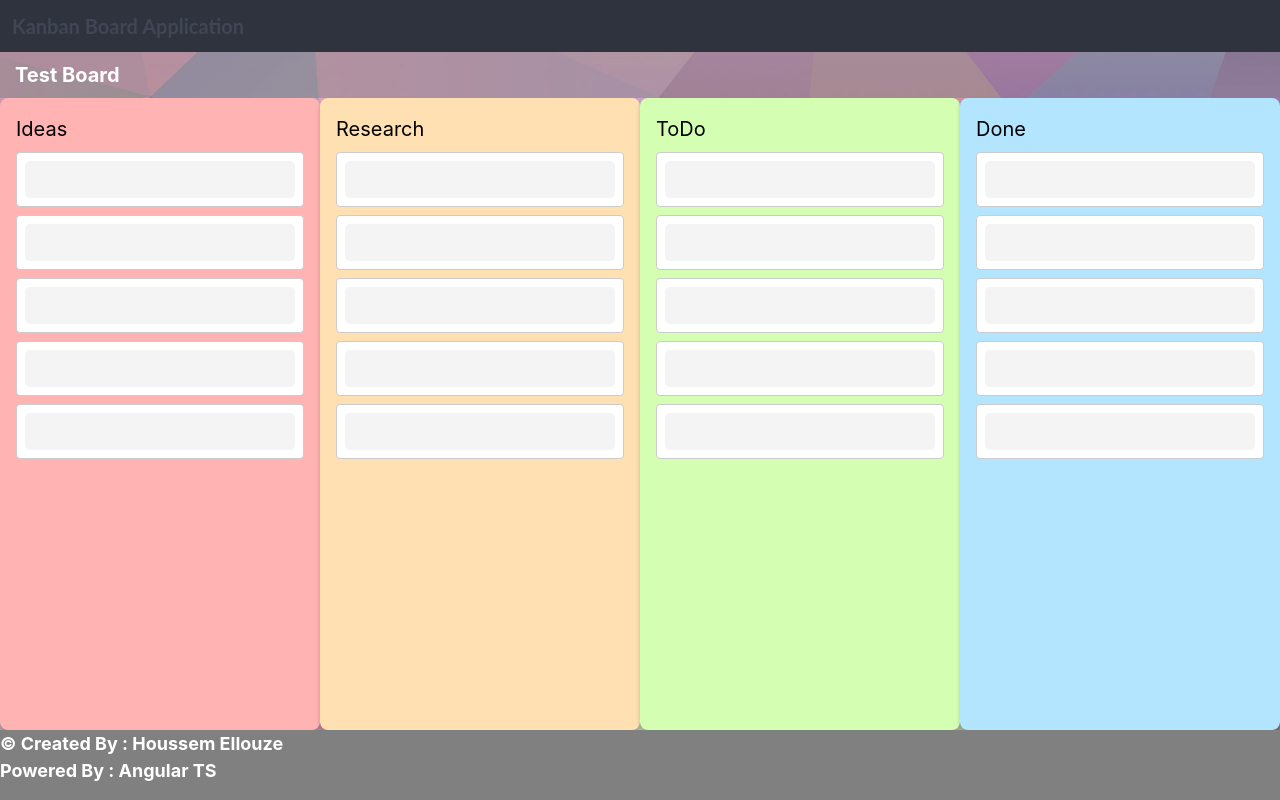
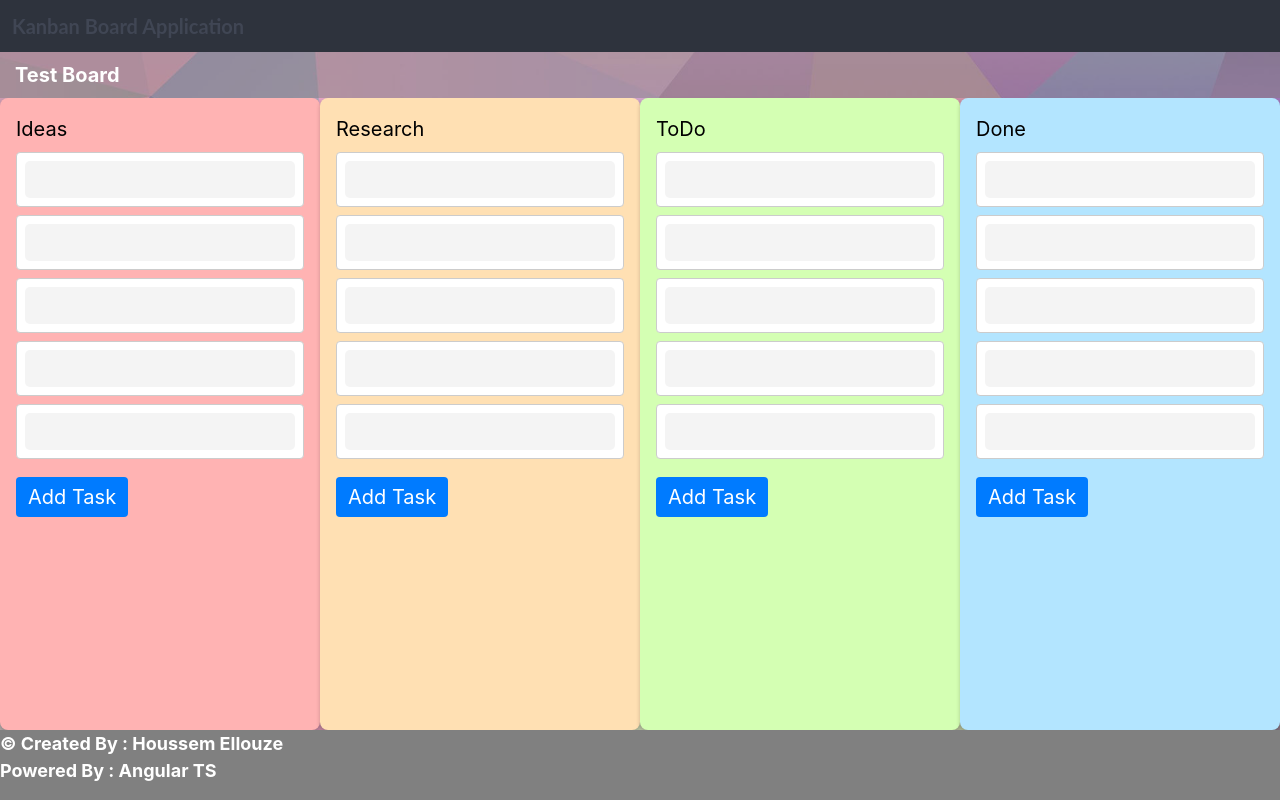
Before and after one commit to Houssem-Ellouze/KanbanMethodFullStack, an Angular app: page / in a window 1280 px wide. Built offline with nearby package versions, Linux system fonts and the light colour scheme; a web font is replaced by a local one.

Commit message:
Add Button Task

```diff
--- a/src/app/pages/main-view/main-view.component.html
+++ b/src/app/pages/main-view/main-view.component.html
@@ -1,4 +1,5 @@
 <div class="root">
+  <!-- Navbar -->
   <div class="navbar has-background-dark">
     <div class="navbar-brand">
       <div class="navbar-item">
@@ -7,37 +8,48 @@
     </div>
   </div>
 
+  <!-- Kanban Board -->
   <div class="board">
-
+    <!-- Board Name -->
     <div class="board-bar">
       <p class="board-name">{{ board.name }}</p>
     </div>
 
+    <!-- Board Wrapper -->
     <div class="board-wrapper">
-
       <div class="board-columns" cdkDropListGroup>
-        <div class="board-wrapper">
-          <div *ngFor="let column of board.columns; let i = index"
+        <!-- Iterate over columns -->
+        <div
+          *ngFor="let column of board.columns; let i = index"
           class="column"
           cdkDropList
           [cdkDropListData]="column.tasks"
           (cdkDropListDropped)="drop($event)"
-               [ngStyle]="{'background-color': getColumnColor(i), 'color': getTitleColor(i), 'font-size': '20px'}">
+          [ngStyle]="{
+            'background-color': getColumnColor(i),
+            'color': getTitleColor(i),
+            'font-size': '20px'
+          }"
+        >
           <h3>{{ column.name }}</h3>
-            <div *ngFor="let task of column.tasks" class="task-container" cdkDrag>
-              <input type="text" [(ngModel)]="task.text"  />
+
+          <!-- Iterate over tasks -->
+          <div *ngFor="let task of column.tasks; let taskIndex = index" class="task-container" cdkDrag>
+            <input type="text" [(ngModel)]="task.text" />
+          </div>
+
+          <!-- Button under the fifth task -->
+          <div *ngIf="column.tasks.length >= 5">
+            <button class="add-task-btn" (click)="addTask(i)">Add Task</button>
+          </div>
+        </div>
       </div>
     </div>
   </div>
 
-
-      </div>
-
-    </div>
-  </div>
-
+  <!-- Footer -->
   <div class="foooter">
-  <p> &copy; Created By : Houssem Ellouze</p>
+    <p>&copy; Created By : Houssem Ellouze</p>
     <p>Powered By : Angular TS</p>
   </div>
 </div>
--- a/src/app/pages/main-view/main-view.component.scss
+++ b/src/app/pages/main-view/main-view.component.scss
@@ -150,3 +150,16 @@ input:focus {
   background-color: #fff;
   cursor: grab;
 }
+.add-task-btn {
+  margin: 10px 0;
+  padding: 8px 12px;
+  background-color: #007bff;
+  color: white;
+  border: none;
+  border-radius: 4px;
+  cursor: pointer;
+}
+
+.add-task-btn:hover {
+  background-color: #0056b3;
+}
--- a/src/app/pages/main-view/main-view.component.ts
+++ b/src/app/pages/main-view/main-view.component.ts
@@ -54,4 +54,9 @@ export class MainViewComponent {
   getTitleColor(index: number): string {
     return this.titleColors[index];
   }
+
+  addTask(columnIndex: number): void {
+    this.board.columns[columnIndex].tasks.push(new Task(''));
+  }
+
 }
```
Lines whose indentation alone changed are shown as unchanged.
